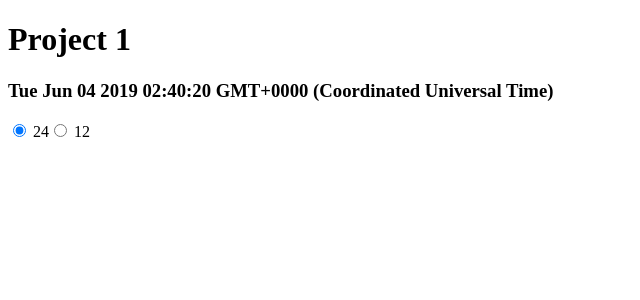
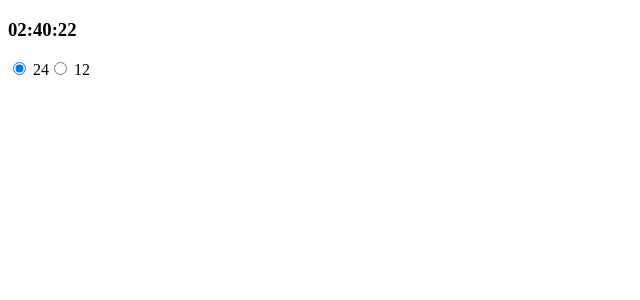
Before and after one commit to slon2k/react-basics, a React (Create React App) app: page / in a window 1280 px wide. Shown: the top 300 px of the page, without its empty margins (0-640 px from the left). Built offline with nearby package versions, Linux system fonts and the light colour scheme; the HTML template or start-up script is replaced by a standard one.

Commit message:
working project

```diff
--- a/src/App.js
+++ b/src/App.js
@@ -14,6 +14,18 @@ export default class App extends Component {
        this.setState({mode: event.target.value});
    };
 
+   time24 = (time) => {
+       return time.slice(16, 24);
+   };
+
+   time12 = (time) => {
+       const hours = parseInt(time.slice(16, 18));
+       console.log(hours);
+       const minutes_seconds = time.slice(18, 24);
+       const dayTime = hours < 12 ? "AM" : "PM";
+       return `${ hours % 12 }${ minutes_seconds } ${ dayTime }`
+   };
+
    componentDidMount() {
        this.updateTime();
        this.interval = setInterval(this.updateTime, 1000);
@@ -25,10 +37,11 @@ export default class App extends Component {
 
     render () {
       const {time, mode} = this.state;
+      const formattedTime = mode === '24_hours' ? this.time24(time) :  this.time12(time);
+
       return (
           <div>
-              <h1>Project 1</h1>
-              <h3>{time}</h3>
+              <h3>{formattedTime}</h3>
               <form>
                   <label>
                       <input onChange={this.changeMode} type="radio" name="mode" value="24_hours" checked = {mode==="24_hours"}/> 24
@@ -37,7 +50,6 @@ export default class App extends Component {
                       <input onChange={this.changeMode} type="radio" name="mode" value="12_hours" checked = {mode==="12_hours"}/> 12
                   </label>
               </form>
-
           </div>
       )
   }
```
